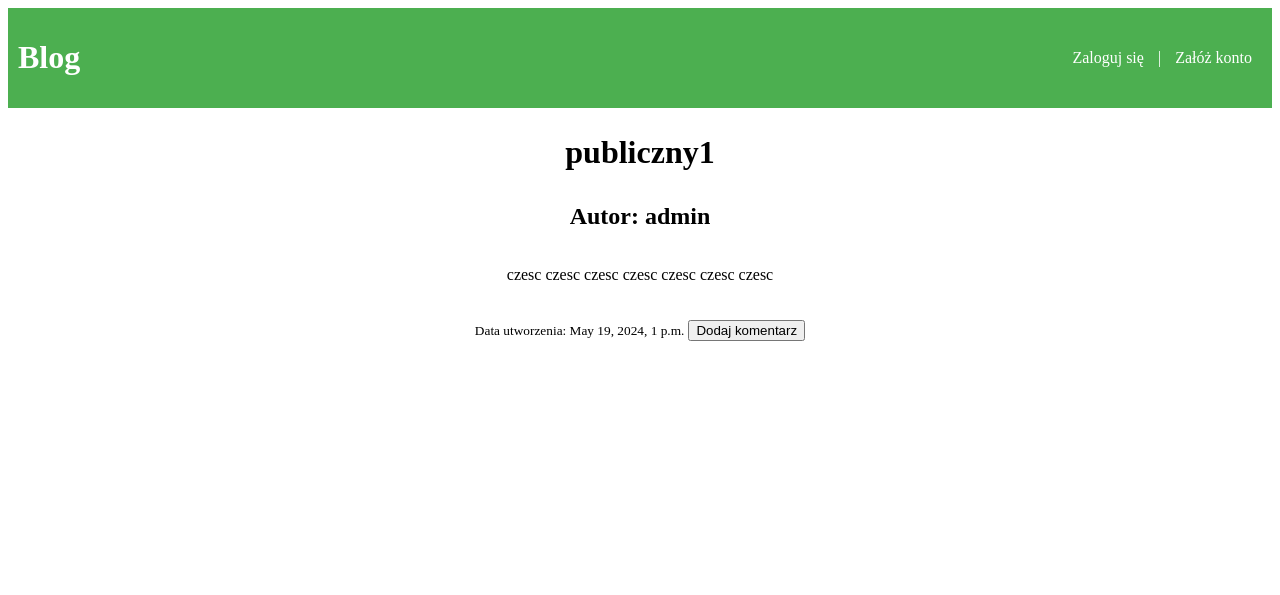
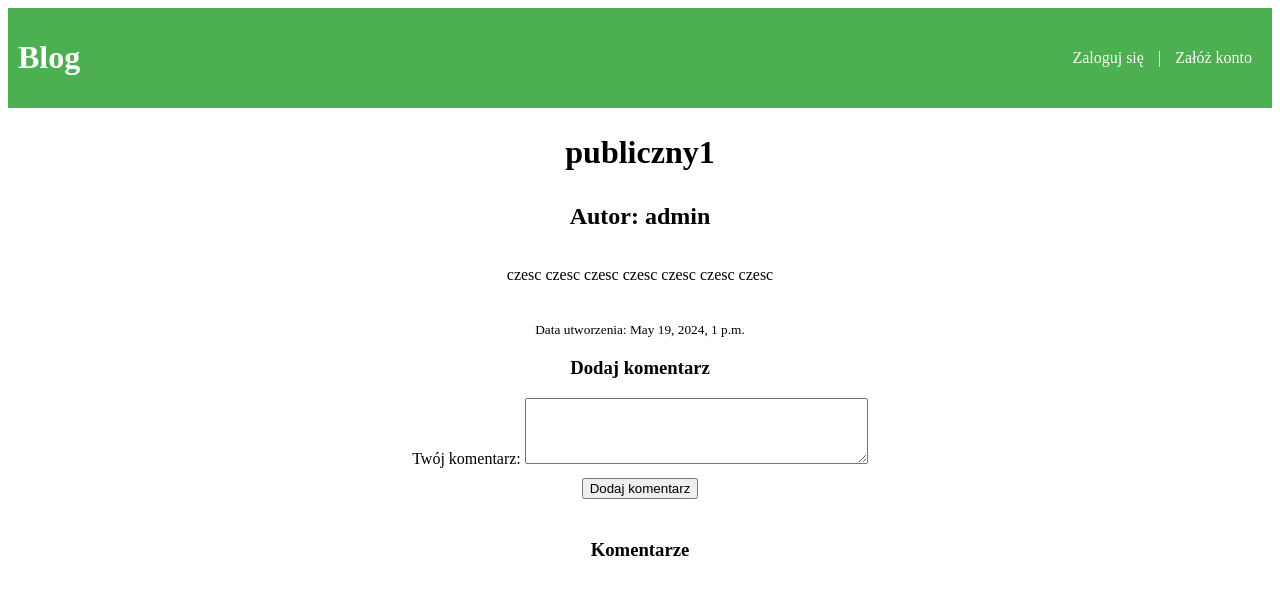
Before and after one commit to PiotrDabrowski232/Blog, a Django app: page /post/30/ in a window 1280 px wide. Shown: the top 595 px of the page. Run offline with Django 5.2, Linux system fonts and the light colour scheme; data comes from the database, SQL or seed files in the repository; both versions use the stored data as it was after the commit.

Commit message:
wyświetlanie komentarzy

```diff
--- a/blog/mainapp/templates/post/postForm.html
+++ b/blog/mainapp/templates/post/postForm.html
@@ -11,7 +11,6 @@
           <h2 class="card-title text-center mb-4">Stwórz post</h2>
           <form method="post" enctype="multipart/form-data">
             {% csrf_token %}
-
             <div class="form-group mb-4">
                 <label for="id_title" class="fs-5">Tytuł:</label>
                 {{ form.title }}
@@ -21,7 +20,6 @@
                 </div>
                 {% endif %}
             </div>
-
             <div class="form-group mb-4">
                 <label for="id_description" class="fs-5">Treść:</label>
                 {{ form.description }}
@@ -31,7 +29,6 @@
                 </div>
                 {% endif %}
             </div>
-
             <div class="form-group mb-4">
                 <label for="id_image" class="fs-5">Zdjęcie:</label>
                 {{ form.image }}
@@ -41,7 +38,6 @@
                 </div>
                 {% endif %}
             </div>
-
             <div class="form-group mb-4">
                 <label for="id_dostep" class="fs-5">Dostęp:</label>
                 {{ form.dostep }}
@@ -51,7 +47,6 @@
                 </div>
                 {% endif %}
             </div>
-
             <button type="submit" class="btn btn-primary mt-4 w-100 fs-5">Dodaj Post</button>
           </form>
         </div>
--- a/blog/mainapp/templates/post/post_detail.html
+++ b/blog/mainapp/templates/post/post_detail.html
@@ -31,6 +31,36 @@
     height: auto;
     margin-right: 20px;
   }
+
+  .comment-section {
+    margin-top: 40px;
+  }
+
+  .comment {
+    border: 1px solid #000000;
+    padding: 10px;
+    margin-bottom: 20px;
+    border-radius: 10px;
+  }
+
+  .comment-author {
+    font-weight: bold;
+    margin-bottom: 5px;
+  }
+
+  .comment-date {
+    font-size: 0.8rem;
+    color: #777;
+    text-align: right;
+  }
+
+  .comment-form {
+    margin-bottom: 40px;
+  }
+
+  .submit-btn {
+    margin-top: 10px;
+  }
 </style>
 
 <div class="container mt-5">
@@ -46,16 +76,29 @@
       </div>
       <small>Data utworzenia: {{ post.data_utworzenia }}</small>
 
-      <button id="add-comment-button" class="btn btn-primary mt-3">Dodaj komentarz</button>
-
-      <form id="comment-form" method="post" action="{% url 'add_comment' post.id %}" style="display: none;" class="mt-3">
+      <div class="comment-form">
+        <h3>Dodaj komentarz</h3>
+        <form id="comment-form" method="post" action="{% url 'add_comment' post.id %}">
           {% csrf_token %}
           <div class="form-group">
-          <label for="comment">Komentarz:</label>
-          <textarea id="comment" name="comment" class="form-control" rows="4" required></textarea>
+            <label for="comment">Twój komentarz:</label>
+            {{ form.comment }}
           </div>
-        <button type="submit" class="btn btn-success mt-2">Dodaj</button>
+          <button type="submit" class="btn btn-success submit-btn">Dodaj komentarz</button>
         </form>
+      </div>
+
+      <div class="comment-section">
+        <h3>Komentarze</h3>
+        {% for comment in comments %}
+        <div class="comment">
+          <p class="comment-author">{{ comment.autor.username }}</p>
+          <p>{{ comment.tresc }}</p>
+          <p class="comment-date">{{ comment.data_dodania }}</p>
+        </div>
+        {% endfor %}
+      </div>
+
     </div>
   </div>
 </div>
--- a/blog/mainapp/views.py
+++ b/blog/mainapp/views.py
@@ -53,6 +53,7 @@ def create_post_view(request):
                 autor=request.user,
             )
             post.save()
+            return redirect('post_list')
     else:
         form = CreatePostForm()
     return render(request, './post/postForm.html', {'form': form})
@@ -131,3 +132,9 @@ def add_comment(request, post_id):
     else:
         form = CreateCommentForm()
     return redirect('post_detail', post_id=post_id)
+
+def post_detail(request, post_id):
+    post = get_object_or_404(Post, pk=post_id)
+    comments = Komentarz.objects.filter(post=post).order_by('-data_dodania')
+    form = CreateCommentForm()
+    return render(request, 'post/post_detail.html', {'post': post, 'comments': comments, 'form': form})
```
Also changed, not shown: blog/db.sqlite3, blog/mainapp/forms.py (line endings or trailing spaces). Lines whose indentation alone changed are shown as unchanged.
